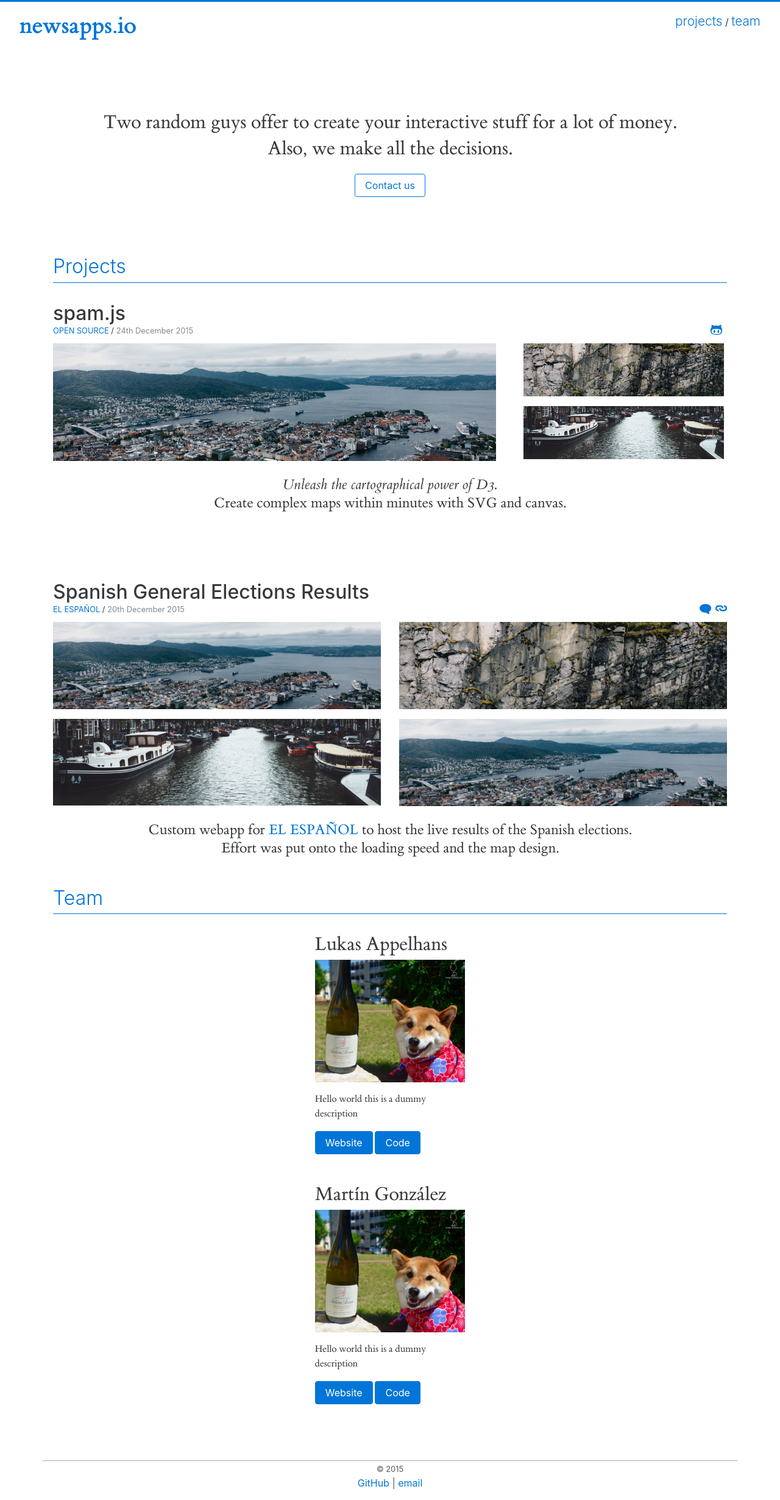
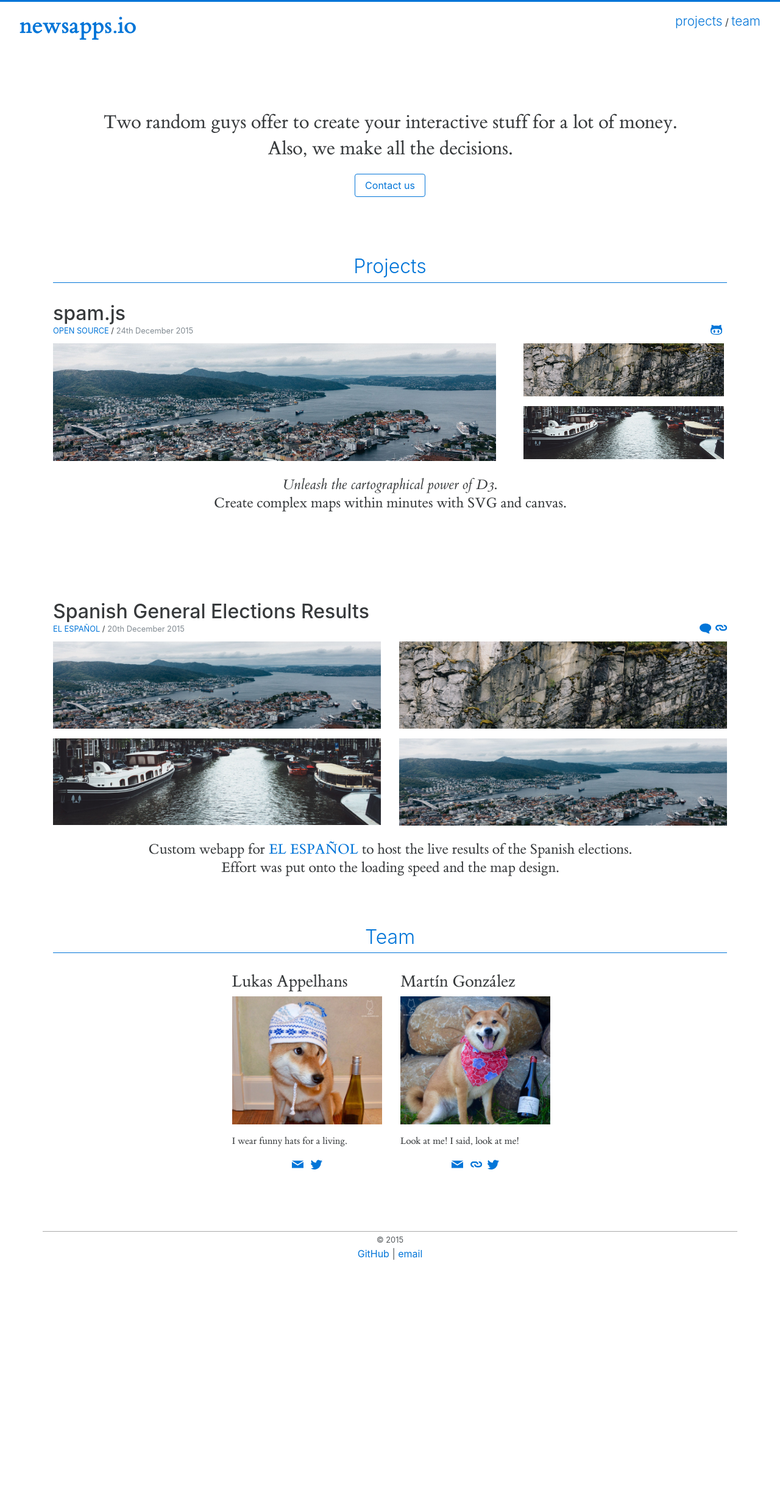
Before and after one commit to martgnz/newsappsio.github.io, a Jekyll site: the page built from index.html, in a window 1280 px wide. Shown: the whole page at 61% size. Built offline with Jekyll 4.4.1, drawn with Linux system fonts in a browser that asks for light colours; after the commit the page ends 2084 px from its top, so only the background shows below that.

Commit message:
refine members page, finally

```diff
--- a/_data/members.yml
+++ /dev/null
@@ -1,15 +0,0 @@
-- name: Lukas Appelhans
-  twitter:
-  github: lukasappelhans
-  img: /img/shibe-wine.jpg
-  email:
-  website: https://kde.org
-  description: Hello world this is a dummy description
-
-- name: Martín González
-  twitter:
-  github: martgnz
-  img: /img/shibe-wine.jpg
-  email:
-  website: https://martingonzalez.net
-  description: Hello world this is a dummy description
--- /dev/null
+++ b/_data/team.yml
@@ -0,0 +1,12 @@
+- name: Lukas Appelhans
+  twitter: lukasappelhans
+  img: /img/shibe1.jpg
+  email: lukas@appelhans.me
+  description: I wear funny hats for a living.
+
+- name: Martín González
+  twitter: martgnz
+  img: /img/shibe2.jpg
+  email: m@martingonzalez.net
+  website: https://martingonzalez.net
+  description: Look at me! I said, look at me!
--- a/_includes/team.html
+++ b/_includes/team.html
@@ -1,14 +1,35 @@
 <section id="team">
     <div class="container">
-        <div class="row">
-            <h2 class="sectionHeader">Team</h1>
-            {% for member in site.data.members %}
-            <div class="member m-b-3 col-md-3 col-centered">
-                <h2 class="memberTitle">{{ member.name }}</h4>
+        <div class="row row-centered">
+            <h2 class="sectionHeader">Team</h2>
+            {% for member in site.data.team %}
+            <div class="col-md-3 col-centered-team member m-b-3 {{ member.twitter }}">
+                <h3 class="memberTitle">{{ member.name }}</h3>
                 <img class="img-fluid memberImg m-b-1" data-src="{{ member.img }}" alt="{{ member.name }}">
                 <p class="memberDescription">{{ member.description }}</p>
-                <a href="{{ member.website }}" class="btn btn-primary"> Website </a>
-                <a href="https://github.com/{{ member.github }}" class="btn btn-primary"> Code </a>
+                <div class="text-xs-center">
+                    {% if member.email %}
+                        <a href="mailto:{{ member.email }}">
+                            <svg class="svg--code"viewBox="0 0 32 32" style="fill:currentcolor">
+                                <path d="M0 6 L16 16 L32 6 z M0 9 L0 26 L32 26 L32 9 L16 19 z"></path>
+                            </svg>
+                        </a>
+                    {% endif %}
+                    {% if member.website %}
+                        <a href="{{ member.website }}">
+                            <svg class="svg--url"viewBox="0 0 32 32" style="fill:currentcolor">
+                                <path d="M0 16 A8 8 0 0 1 8 8 L14 8 A8 8 0 0 1 22 16 L18 16 A4 4 0 0 0 14 12 L8 12 A4 4 0 0 0 4 16 A4 4 0 0 0 8 20 L10 24 L8 24 A8 8 0 0 1 0 16z M22 8 L24 8 A8 8 0 0 1 32 16 A8 8 0 0 1 24 24 L18 24 A8 8 0 0 1 10 16 L14 16 A4 4 0 0 0 18 20 L24 20 A4 4 0 0 0 28 16 A4 4 0 0 0 24 12z"></path>
+                            </svg>
+                        </a>
+                    {% endif %}
+                    {% if member.twitter %}
+                        <a href="https://twitter.com/{{ member.twitter }}">
+                            <svg class="svg--twitter"viewBox="0 0 32 32" style="fill:currentcolor">
+                                <path d="M2 4 C6 8 10 12 15 11 A6 6 0 0 1 22 4 A6 6 0 0 1 26 6 A8 8 0 0 0 31 4 A8 8 0 0 1 28 8 A8 8 0 0 0 32 7 A8 8 0 0 1 28 11 A18 18 0 0 1 10 30 A18 18 0 0 1 0 27 A12 12 0 0 0 8 24 A8 8 0 0 1 3 20 A8 8 0 0 0 6 19.5 A8 8 0 0 1 0 12 A8 8 0 0 0 3 13 A8 8 0 0 1 2 4"></path>
+                            </svg>
+                        </a>
+                    {% endif %}
+                </div>
             </div>
             {% endfor %}
         </div>
--- a/_sass/_home.scss
+++ b/_sass/_home.scss
@@ -19,12 +19,24 @@ img {
 .container {
     padding: 0 2rem;
 }
+.col-centered-team {
+    display:inline-block;
+    float:none;
+    /* reset the text-align */
+    text-align:left;
+    /* inline-block space fix */
+    margin-right:-4px;
+}
 .col-centered {
     float: none;
     margin: 0 auto;
 }
+.row-centered {
+    text-align:center;
+}
 .sectionHeader {
     color: $brand-primary;
+    text-align: center;
     font-family: $font-system;
     font-size: 2rem;
     font-weight: 300;
--- a/_sass/_projects.scss
+++ b/_sass/_projects.scss
@@ -26,11 +26,12 @@
     margin: 0 auto;
     float: none;
     width: 100%;
-    margin-bottom: 1rem;
+    margin-bottom: 3rem;
 }
 .svg--url,
 .svg--code,
-.svg--page {
+.svg--page,
+.svg--twitter {
     height: 1.2rem;
 }
 .svg--code {
@@ -38,6 +39,9 @@
 }
 .svg--page {
     margin-right: 0.2rem;
+}
+.martgnz a:nth-child(3) svg {
+    margin-left: 0.3rem;
 }
 .projectClient {
     font-family: $font-system;
```
Also changed, not shown: img/shibe-wine.jpg (deleted), img/shibe1.jpg (added), img/shibe2.jpg (added).
